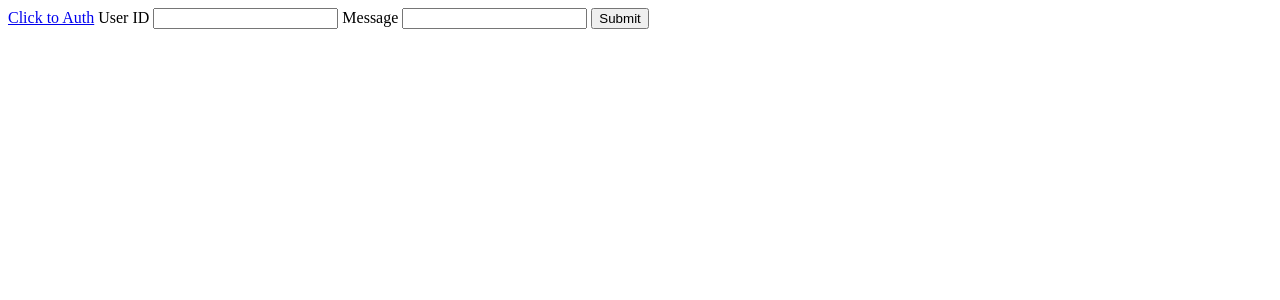
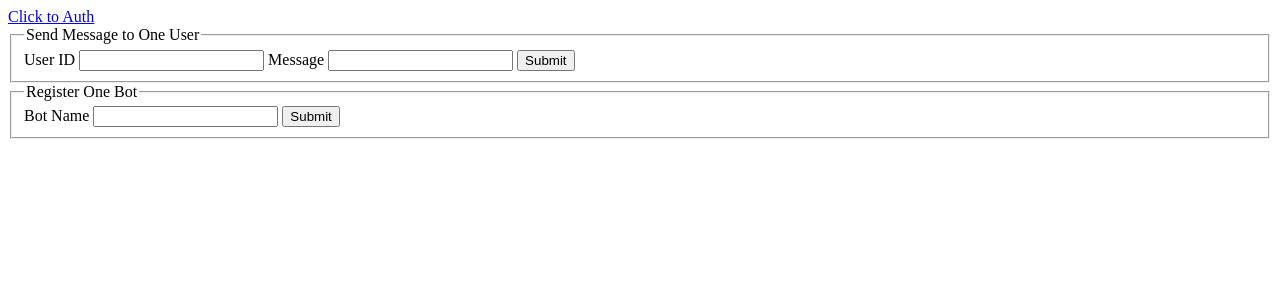
Before and after one commit to jackbaihaochen/flask-test, a Flask app: template templates/test_page.html in a window 1280 px wide. Shown: the top 300 px of the page. Run offline with Flask 2, Linux system fonts and the light colour scheme; the template is opened without the code that fills it: most values are stand-ins (such as "Sample title", 1, 10 or a date in 2020).

Commit message:
1. bug fix

```diff
--- a/app.py
+++ b/app.py
@@ -20,7 +20,7 @@ old_bot_id = '1416866'
 @app.route('/line_works/test_page')
 def line_works_test_page():
     user_auth_url = LineAuthV2(client_secret = client_secret, client_id = client_id, service_account = service_account, redirect_url = redirect_url).user_auth_url
-    return render_template('test_page.html', user_auth_url = user_auth_url, send_to_one_user_url = url_for(line_works_send_to_one_user))
+    return render_template('test_page.html', user_auth_url = user_auth_url, send_to_one_user_url = url_for('line_works_send_to_one_user'), register_one_bot_url = url_for('line_works_register_one_bot'))
 
 
 # Redirect_URL for User Account Auth (OAuth)
@@ -43,6 +43,17 @@ def line_works_send_to_one_user():
     msg = request.form['msg']
     if(access_token):
         result = LineBot(access_token, new_bot_id).send_message_to_one(user_id, msg)
+        return result
+    else:
+        return False
+
+# Register a bot
+@app.route('/line_works/register_one_bot', methods = ['POST'])
+def line_works_register_one_bot():
+    access_token = LineAuthV2(client_secret = client_secret, client_id = client_id, service_account = service_account, redirect_url = redirect_url).get_access_token()
+    bot_name = request.form['bot_name']
+    if(access_token):
+        result = LineBot(access_token, new_bot_id).register_bot(bot_name)
         return result
     else:
         return False
--- a/templates/test_page.html
+++ b/templates/test_page.html
@@ -10,17 +10,29 @@
 <body>
     <a href="{{ user_auth_url }}">Click to Auth</a>
 
-    <label for="user_id">User ID</label>
-    <input type="text" name="user_id" id="user_id">
-    <label for="msg">Message</label>
-    <input type="text" name="msg" id="msg">
-    <button type="submit" id="submit">Submit</button>
+    <fieldset>
+        <legend>Send Message to One User</legend>
+        <label for="user_id">User ID</label>
+        <input type="text" name="user_id" id="user_id">
+        <label for="msg">Message</label>
+        <input type="text" name="msg" id="msg">
+        <button type="submit" id="submit_send_msg">Submit</button>
+    </fieldset>
+
+    <fieldset>
+        <legend>Register One Bot</legend>
+        <label for="bot_name">Bot Name</label>
+        <input type="text" name="bot_name" id="bot_name">
+        <button type="submit" id="submit_register_bot">Submit</button>
+    </fieldset>
+
 
     <div id="response"></div>
 
     <script>
         $(function(){
-            $("#submit").click(function(){
+            // send msg
+            $("#submit_send_msg").click(function(){
                 url = "{{ send_to_one_user_url }}"
                 data = {
                     user_id: $("#user_id").attr("value"),
@@ -34,6 +46,21 @@
                     }
                 })
             });
+
+            // register bot
+            $("#submit_register_bot").click(function(){
+                url = "{{ register_one_bot_url }}"
+                data = {
+                    bot_name: $("#bot_name").attr("value"),
+                }
+                $.post(url, data, function(response){
+                    if(response){
+                        $("#response").html(`<p>${response}</p>`);
+                    }else{
+                        $("#response").html(`<h1>Failed</h1>`);
+                    }
+                })
+            });
         });
     </script>
 </body>
```
Also changed, not shown: lineworks.py (+19 -11 lines).
